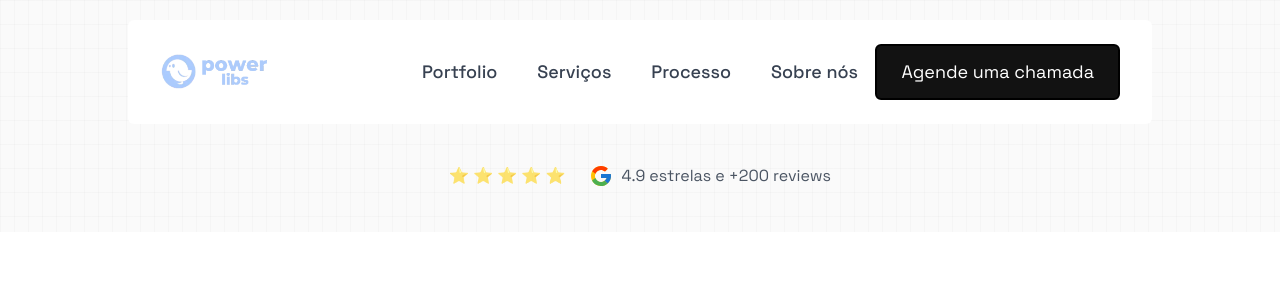
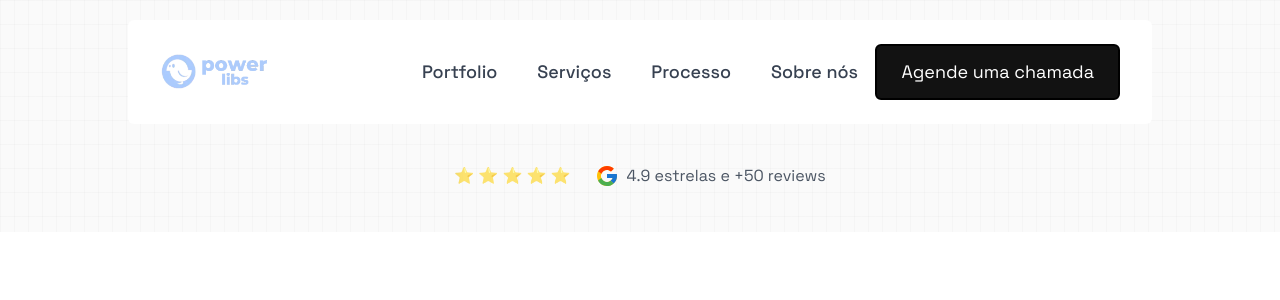
Before and after one commit to VictorRibeiroH/v1v2, a Next.js app: page / in a window 1280 px wide. Shown: the top 300 px of the page. Built offline with nearby package versions, Linux system fonts and the light colour scheme.

Commit message:
Nome app

```diff
--- a/app/layout.tsx
+++ b/app/layout.tsx
@@ -6,8 +6,8 @@ const font = Space_Grotesk({ subsets: ["latin"] });
 
 
 export const metadata: Metadata = {
-  title: "nome | Design & Desenvolvimento",
-  description: "Faça seu negócio crescer com nome, um estúdio de design e desenvolvimento.",
+  title: "PowerLibs | Design & Desenvolvimento",
+  description: "Faça seu negócio crescer com a PowerLibs, um estúdio de design e desenvolvimento.",
 };
 
 export default function RootLayout({
--- a/components/demos/animated-shiny-text-demo.tsx
+++ b/components/demos/animated-shiny-text-demo.tsx
@@ -28,7 +28,7 @@ export function AnimatedShinyTextDemo() {
           <div className="flex items-center space-x-2 py-2 md:py-0">
           <FcGoogle className="h-6 w-6 " />
             <span className="text-gray-600 hover:underline cursor-pointer ">
-              4.9 estrelas e +200 reviews
+              4.9 estrelas e +50 reviews
             </span>
           </div>
           </div>
```
